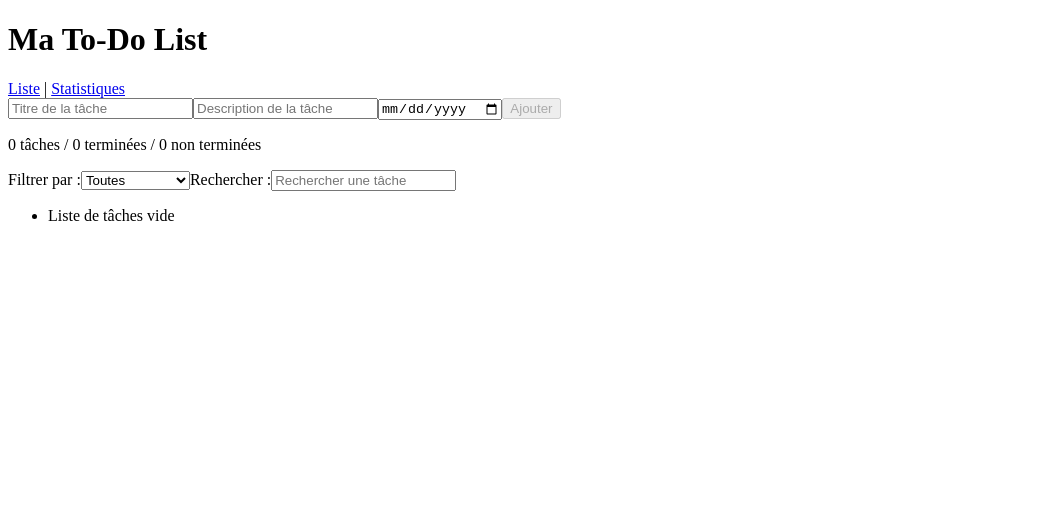
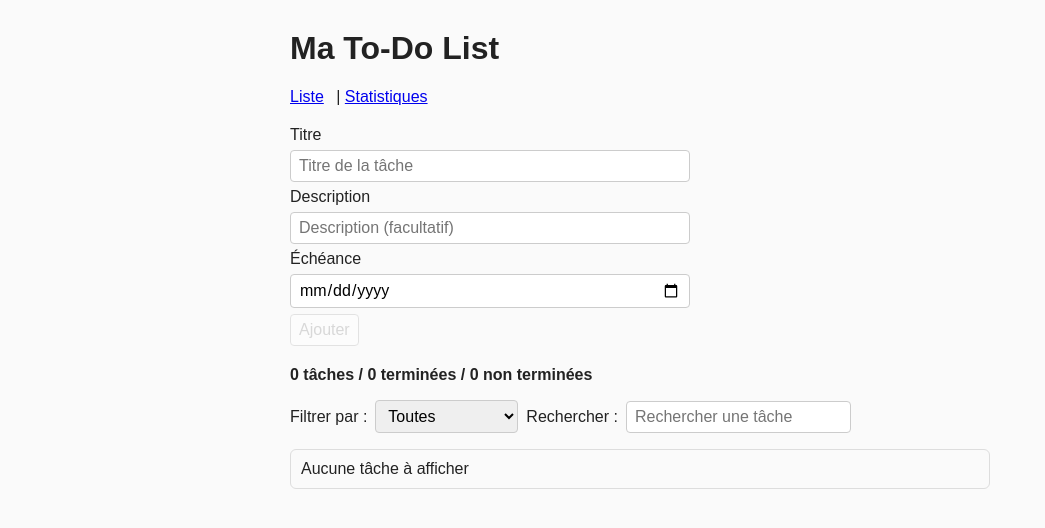
Before and after one commit to paulinefvl/ToDoList---Framework-JS, an Angular app: page / in a window 1280 px wide. Shown: the top 528 px of the page, without its empty margins (0-1045 px from the left). Built offline with nearby package versions, Linux system fonts and the light colour scheme.

Commit message:
Accessibilité (labels) et mise en forme CSS

```diff
--- a/src/app/pages/task-list/task-list.css
+++ b/src/app/pages/task-list/task-list.css
@@ -0,0 +1,70 @@
+.form-ajout {
+  display: flex;
+  flex-direction: column;
+  gap: 6px;
+  max-width: 400px;
+  margin-bottom: 20px;
+}
+
+.form-ajout button {
+  align-self: flex-start;
+}
+
+.erreur {
+  color: #c0392b;
+  margin: 0;
+}
+
+.compteur {
+  font-weight: bold;
+}
+
+.filtres {
+  display: flex;
+  flex-wrap: wrap;
+  align-items: center;
+  gap: 8px;
+  margin-bottom: 16px;
+}
+
+.liste {
+  list-style: none;
+  padding: 0;
+}
+
+.liste li {
+  display: flex;
+  flex-wrap: wrap;
+  justify-content: space-between;
+  align-items: center;
+  gap: 8px;
+  padding: 10px;
+  margin-bottom: 8px;
+  border: 1px solid #ddd;
+  border-radius: 6px;
+}
+
+.tache {
+  display: flex;
+  align-items: flex-start;
+  gap: 10px;
+}
+
+.tache small {
+  display: block;
+  color: #666;
+}
+
+.faite strong {
+  text-decoration: line-through;
+  color: #999;
+}
+
+.actions {
+  display: flex;
+  gap: 6px;
+}
+
+.danger {
+  color: #c0392b;
+}
--- a/src/app/pages/task-list/task-list.html
+++ b/src/app/pages/task-list/task-list.html
@@ -1,15 +1,22 @@
-<form (ngSubmit)="addTask()">
-  <input  name="title" [(ngModel)]="title" placeholder="Titre de la tâche" />
-  <input  name="description" [(ngModel)]="description" placeholder="Description de la tâche" />
-  <input  name="dueDate" type="date" [(ngModel)]="dueDate" [min]="today()" />
+<form (ngSubmit)="addTask()" class="form-ajout">
+  <label for="title">Titre</label>
+  <input id="title" name="title" [(ngModel)]="title" placeholder="Titre de la tâche" />
+
+  <label for="description">Description</label>
+  <input id="description" name="description" [(ngModel)]="description" placeholder="Description (facultatif)" />
+
+  <label for="dueDate">Échéance</label>
+  <input id="dueDate" name="dueDate" type="date" [(ngModel)]="dueDate" [min]="today()" />
+
   @if (invalideDate()) {
-    <p class="erreur"> L'échéance ne peut pas être dans le passé. </p>
+    <p class="erreur">L'échéance ne peut pas être dans le passé.</p>
   }
   <button type="submit" [disabled]="title.trim().length < 3 || invalideDate()">Ajouter</button>
 </form>
 
-<p>{{ taskService.total() }} tâches / {{ taskService.doneTasks() }} terminées / {{ taskService.pendingTasks() }} non terminées</p>
+<p class="compteur">{{ taskService.total() }} tâches / {{ taskService.doneTasks() }} terminées / {{ taskService.pendingTasks() }} non terminées</p>
 
+<div class="filtres">
   <label for="filtre">Filtrer par :</label>
   <select id="filtre" name="filtre" [(ngModel)]="filter">
     <option value="toutes">Toutes</option>
@@ -19,33 +26,43 @@
 
   <label for="search">Rechercher :</label>
   <input id="search" name="search" [(ngModel)]="search" placeholder="Rechercher une tâche" />
+</div>
 
-<ul>
+<ul class="liste">
 @for (task of filterTasks(); track task.id) {
-  <li>
+  <li [class.faite]="task.done">
   @if (editId === task.id) {
-    <input name="editTitle" [(ngModel)]="editTitle" />
-    <input name="editDescription" [(ngModel)]="editDescription" />
-    <input name="editDueDate" type="date" [(ngModel)]="editDueDate" [min]="today()" />
+    <input name="editTitle" aria-label="Modifier le titre" [(ngModel)]="editTitle" />
+    <input name="editDescription" aria-label="Modifier la description" [(ngModel)]="editDescription" />
+    <input name="editDueDate" aria-label="Modifier l'échéance" type="date" [(ngModel)]="editDueDate" [min]="today()" />
     @if (invalideEditDate()) {
       <p class="erreur">L'échéance ne peut pas être dans le passé.</p>
     }
-    <button (click)="updateTask()" [disabled]="editTitle.trim().length < 3 || invalideEditDate()">Mettre à jour</button>
+    <div class="actions">
+      <button (click)="updateTask()" [disabled]="editTitle.trim().length < 3 || invalideEditDate()">Enregistrer</button>
       <button (click)="cancelEdit()">Annuler</button>
+    </div>
   } @else {
-    <input type="checkbox" [checked]="task.done" (change)="taskService.toggle(task.id)" />
+    <div class="tache">
+      <input type="checkbox" [attr.aria-label]="'Marquer ' + task.title + ' comme faite'"
+             [checked]="task.done" (change)="taskService.toggle(task.id)" />
+      <div>
         <strong>{{ task.title }}</strong>
         @if (task.dueDate) {
-      <small> A faire au plus tard pour : ({{ task.dueDate }})</small>
+          <small>Échéance : {{ task.dueDate }}</small>
         }
         @if (task.description) {
           <small>{{ task.description }}</small>
         }
-    <button (click)="editTask(task)">Modifier la tâche</button>
-    <button (click)="supprTask(task.id)">Supprimer la tâche </button>
+      </div>
+    </div>
+    <div class="actions">
+      <button (click)="editTask(task)">Modifier</button>
+      <button (click)="supprTask(task.id)" class="danger">Supprimer</button>
+    </div>
   }
   </li>
 } @empty {
-  <li>Liste de tâches vide</li>
+  <li>Aucune tâche à afficher</li>
 }
 </ul>
--- a/src/styles.css
+++ b/src/styles.css
@@ -1 +1,39 @@
-/* You can add global styles to this file, and also import other style files */
+body {
+  font-family: Arial, sans-serif;
+  max-width: 700px;
+  margin: 30px auto;
+  padding: 0 16px;
+  color: #222;
+  background: #fafafa;
+}
+
+input, select, button {
+  font: inherit;
+  padding: 6px 8px;
+  border: 1px solid #ccc;
+  border-radius: 4px;
+}
+
+button {
+  cursor: pointer;
+  background: #fff;
+}
+
+button:disabled {
+  cursor: not-allowed;
+  opacity: 0.5;
+}
+
+/* Contour bien visible quand on navigue au clavier (Tab) */
+:focus-visible {
+  outline: 2px solid #4f46e5;
+  outline-offset: 2px;
+}
+
+nav {
+  margin-bottom: 20px;
+}
+
+nav a {
+  margin-right: 8px;
+}
```
Lines whose indentation alone changed are shown as unchanged.
